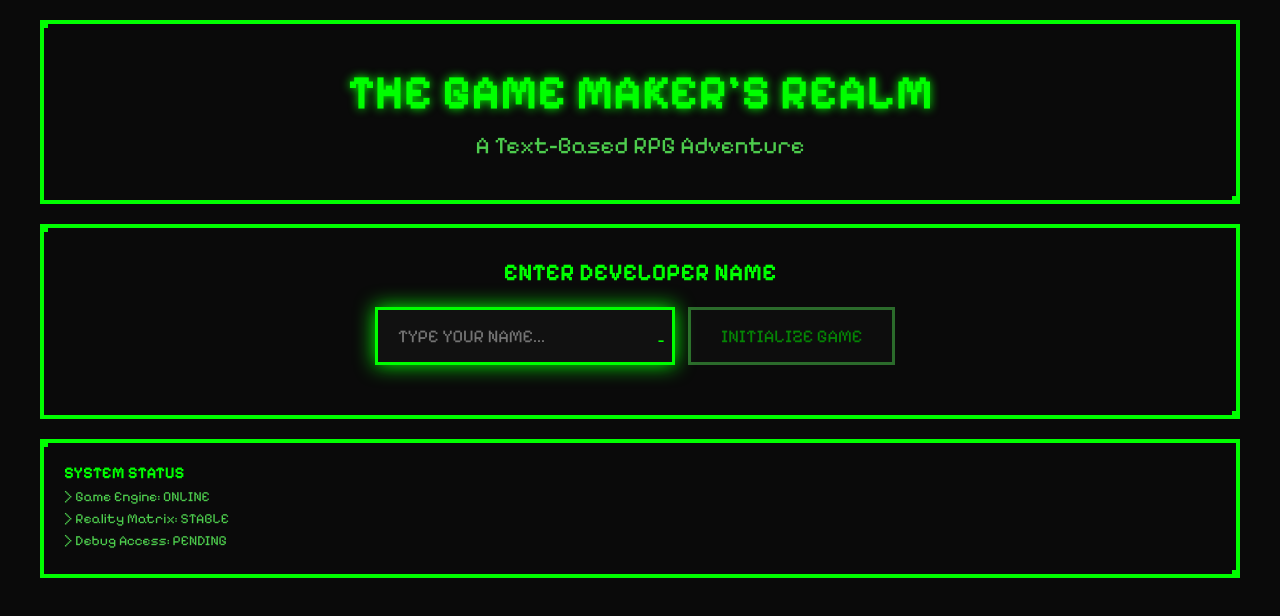
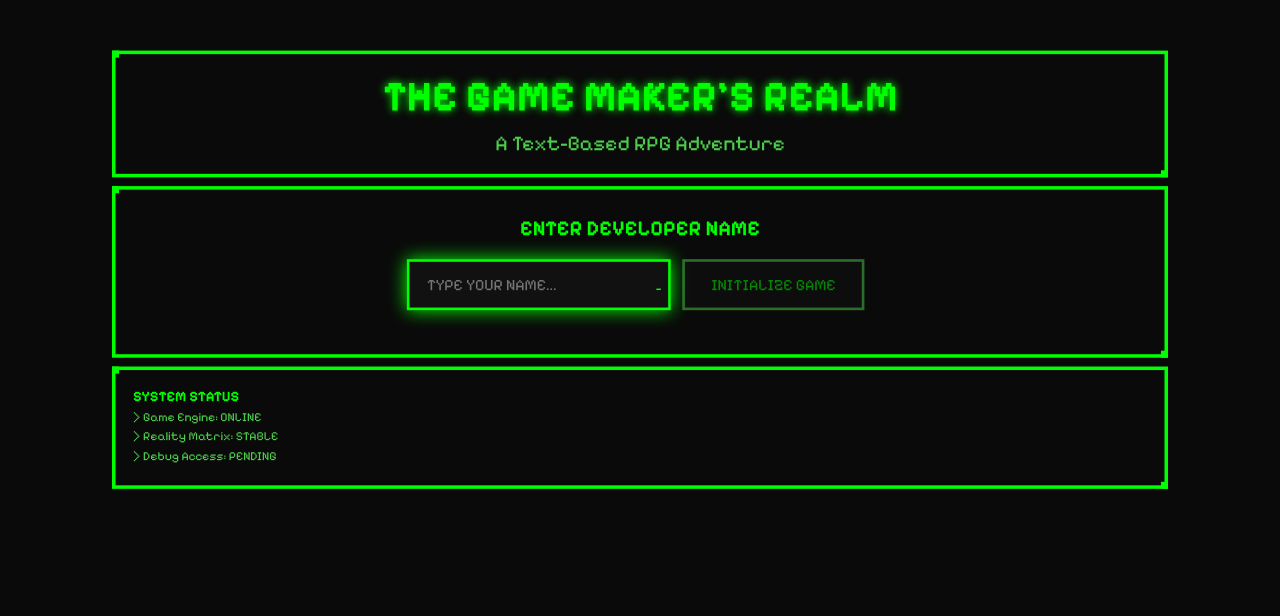
Before and after one commit to Nicolle-Valovicova/Project-p2-Game, a plain HTML site: page Jessika/Jessika-index.html in a window 1280 px wide. Drawn offline with Linux system fonts and the light colour scheme.

Commit message:
Cleaned up css

```diff
--- a/Jessika/Jessika-styles.css
+++ b/Jessika/Jessika-styles.css
@@ -21,10 +21,10 @@
             font-family: "Pixelify Sans", sans-serif;
             width: 100%;
             height: 100vh;
-
+           overflow: hidden;
             background-color: #0a0a0a;
             color: #00ff00;
-            padding: 20px;
+            padding: 5px;
         }
 
         #game-container {
@@ -39,11 +39,13 @@
             display: none;
             flex: 1;
             flex-direction: column;
-            gap: 20px;
+            gap: 10px;
+            transform: scale(0.88);
         }
 
         .screen.active {
             display: flex;
+            width: 100%;
         }
 
         .pixel-border {
@@ -75,7 +77,7 @@
         /* START SCREEN */
         .title-container {
             text-align: center;
-            padding: 40px;
+            width: 100%;
         }
 
         .pixel-text {
@@ -182,7 +184,7 @@
         .creation-grid {
             display: grid;
             grid-template-columns: 1fr 1fr;
-            gap: 20px;
+
         }
 
         .class-options {
```
